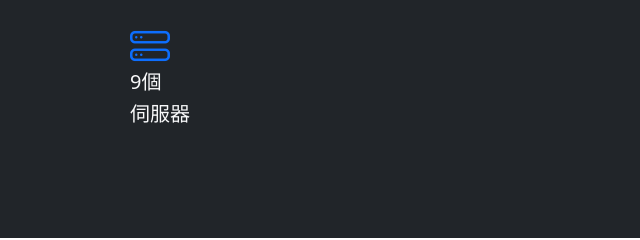
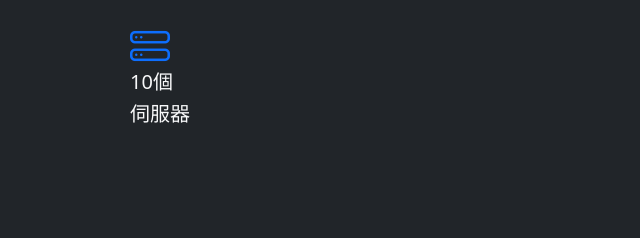
Before and after one commit to Tira-tw/Sawyer-Website, a plain HTML site: page index.html in a window 1280 px wide. Shown: the part 804-1044 px from the top of the page, 0-640 px from the left. Drawn offline with nearby package versions, Linux system fonts and the light colour scheme.

Commit message:
Update index.html

```diff
--- a/index.html
+++ b/index.html
@@ -126,7 +126,7 @@
                </div>
                 <div class="col-sm p-5 h1">
                     <i class="bi bi-hdd-stack text-primary"></i>
-                    <h5>9個</h5>
+                    <h5>10個</h5>
                     <h5>伺服器</h5>
                 </div>
             </div>
```
